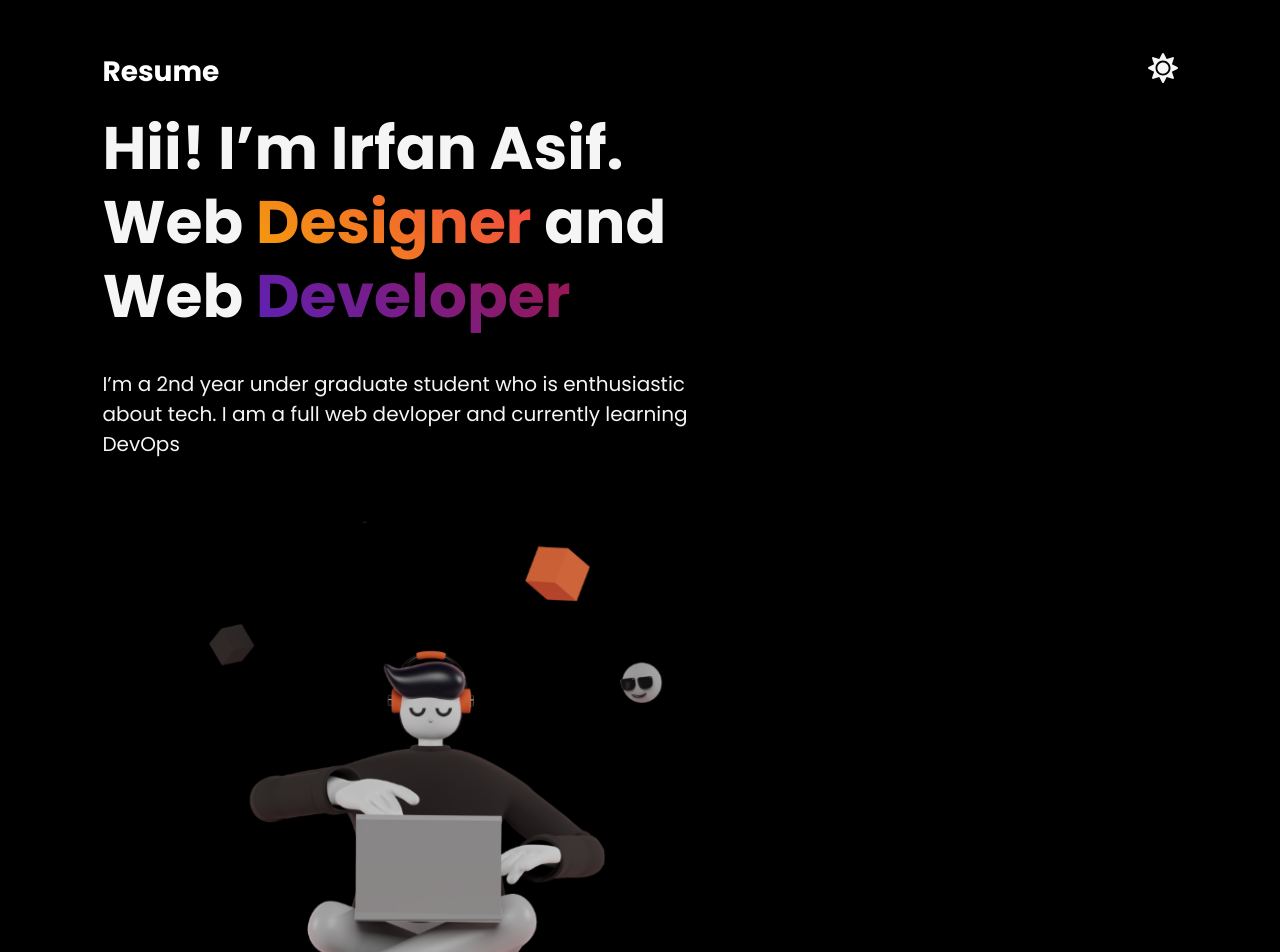
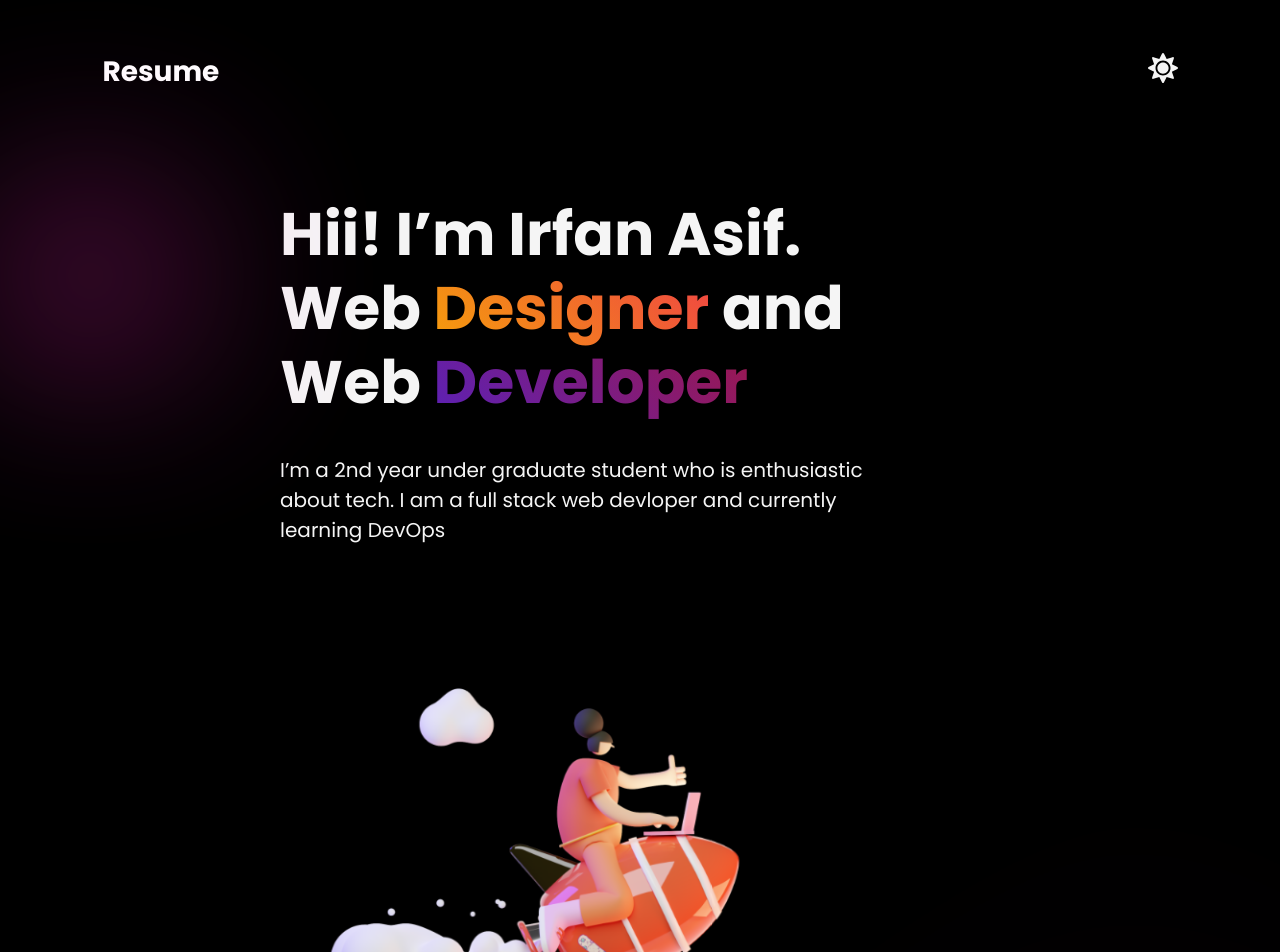
Before and after one commit to demonicirfan/irfanasif.com, a React (Create React App) app: page / in a window 1280 px wide. Shown: the top 952 px of the page. Built offline with nearby package versions, Linux system fonts and the light colour scheme.

Commit message:
second commit

```diff
--- a/src/components/Screen.js
+++ b/src/components/Screen.js
@@ -1,5 +1,5 @@
 import React from 'react';
-import hero from './Saly-13.png';
+import hero from './fly.png';
 import {
   FaSun,
   FaMoon,
@@ -33,10 +33,10 @@ function Screen() {
           </h1>
           <p className='body_description'>
             I’m a 2nd year under graduate student who is enthusiastic about
-            tech. I am a full web devloper and currently learning DevOps{' '}
+            tech. I am a full stack web devloper and currently learning DevOps{' '}
           </p>
         </div>
-        <div className='Image_container'>
+        <div className='image_container'>
           <img src={hero} alt='Hero' className='hero' />
         </div>
       </body>
--- a/src/components/dark_screen_responsive.css
+++ b/src/components/dark_screen_responsive.css
@@ -16,7 +16,7 @@
   padding-left: 8%;
   padding-right: 8%;
   box-sizing: border-box;
-  /* overflow: hidden; */
+  overflow: hidden;
 }
 
 .nav {
@@ -43,9 +43,7 @@
 .body_flex {
   display: flex;
   flex-wrap: wrap;
-  padding-top: 2%;
-  justify-content: space-between;
-  align-items: center;
+  padding-top: 10%;
 }
 
 .hero {
@@ -54,6 +52,12 @@
   transition: all 300ms ease;
   animation: moveitback 1500ms ease forwards;
   will-change: transform;
+}
+.image_container {
+  display: flex;
+  position: relative;
+  align-items: flex-start;
+  left: 10%;
 }
 
 .hero:hover + .hero {
@@ -82,6 +86,7 @@
   align-items: center;
 }
 .button {
+  text-decoration: none;
   text-align: center;
   position: relative;
   width: 173.64px;
@@ -113,6 +118,33 @@
   border-bottom: none;
   position: relative;
 }
+/** PSUDO ELEMENTS */
+body::before {
+  content: ' ';
+  position: relative;
+  width: 177.67px;
+  height: 177.67px;
+  left: -100px;
+  top: -40px;
+
+  background: linear-gradient(180deg, rgba(0, 194, 255, 0) 0%, #ff29c3 100%);
+  opacity: 0.8;
+  filter: blur(100px);
+  transform: matrix(-1, 0, 0, 1, 0, 0);
+}
+body::after {
+  content: ' ';
+  position: relative;
+  width: 264.66px;
+  height: 264.66px;
+  left: 220px;
+  top: 722.15px;
+
+  background: linear-gradient(180deg, rgba(0, 194, 255, 0) 0%, #FF29C3 100%);
+  opacity: 0.6;
+  filter: blur(200px);
+  transform: rotate(-45deg);
+}
 
 /*+ ------------------MOBILE DEVICES--------------------- */
 @media (max-width: 768px) {
@@ -128,6 +160,8 @@
   /* experiement */
   .body_flex {
     align-items: center;
+    padding-left: 10px;
+    padding-right: 10px;
   }
   .body_heading {
     text-align: center;
@@ -139,8 +173,12 @@
     text-align: center;
     margin-left: 0px;
   }
-  .footer{
+  .footer {
     top: 10px;
+  }
+  .image_container {
+    position: relative;
+    left: -53px;
   }
 }
 
@@ -152,7 +190,11 @@
     font-size: 24px;
     line-height: 36px;
   }
-
+  .body_flex {
+    align-items: center;
+    /* left: 10%; */
+    position: relative;
+  }
   .switch_size_controller {
     font-size: 24px;
   }
@@ -212,6 +254,15 @@
     height: 48px;
     background: #e5e7eb;
     border-radius: 4px;
+  }
+  .footer {
+    align-items: flex-start;
+    position: absolute;
+    top: 87%;
+    left: 16.4%;
+  }
+  .body_flex {
+    align-items: flex-start;
   }
 }
 
```
Also changed, not shown: src/components/computer.png (added), src/components/fly.png (added).
